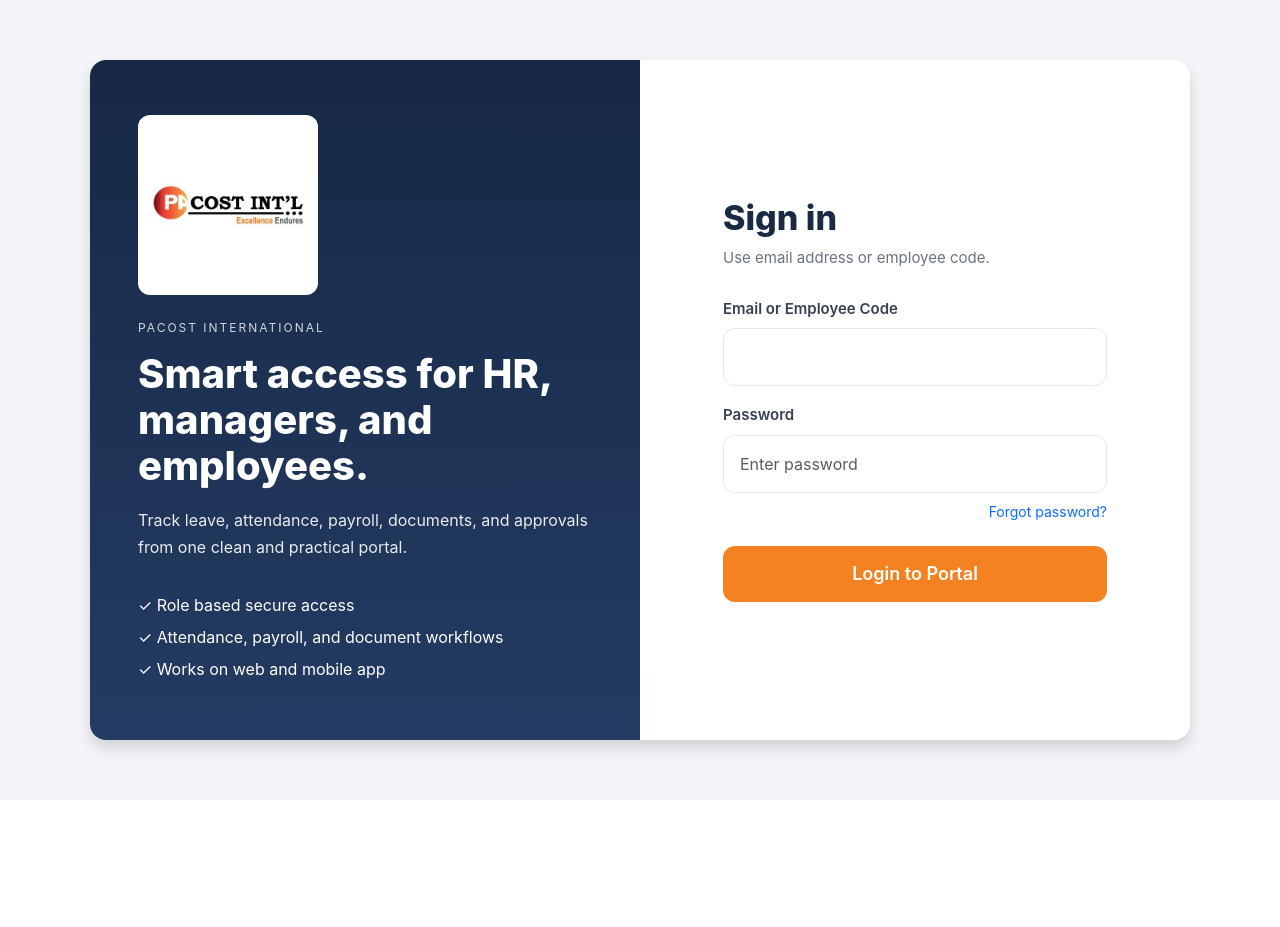
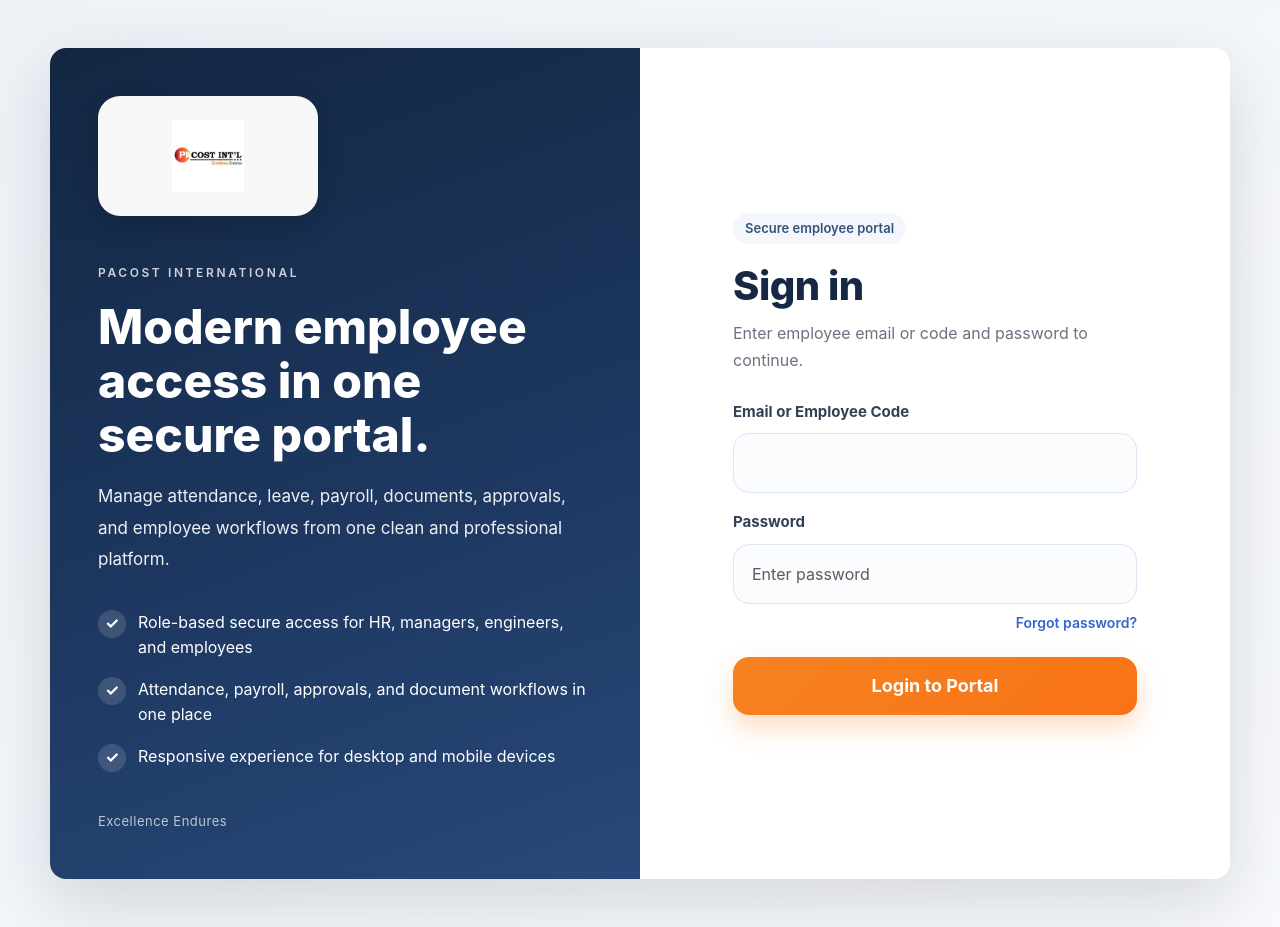
Before and after one commit to evilgenious486-blip/employee-portal, a Flask app: page /login in a window 1280 px wide. Before the commit the page ends 763 px from the top, so only its background shows below. Run offline with Flask 3, Linux system fonts and the light colour scheme.

Commit message:
Replace login page with modern design

```diff
--- a/templates/login.html
+++ b/templates/login.html
@@ -2,47 +2,76 @@
 {% set title = "Login" %}
 
 {% block public_content %}
-<div class="container-fluid min-vh-100 d-flex align-items-center justify-content-center py-4" style="background:#f3f5f9;">
-  <div class="row g-0 shadow rounded-4 overflow-hidden" style="max-width:1100px; width:100%; background:#ffffff; min-height:680px;">
+<div class="container-fluid min-vh-100 d-flex align-items-center justify-content-center py-4 py-lg-5" style="background:linear-gradient(135deg,#eef2f7 0%,#f7f9fc 100%);">
+  <div class="row g-0 rounded-4 overflow-hidden shadow-lg" style="max-width:1180px; width:100%; background:#ffffff; min-height:720px; box-shadow:0 24px 70px rgba(15,23,42,.14) !important;">
 
-    <div class="col-lg-6 d-none d-lg-flex flex-column justify-content-center p-5 text-white" style="background:linear-gradient(180deg,#162844 0%,#243b63 100%);">
-      <div class="mb-4">
-        <img src="{{ url_for('static', filename='images/pacost_logo.png') }}" alt="Pacost Logo" style="max-width:180px; height:auto; background:#fff; padding:10px; border-radius:12px;">
+    <div class="col-lg-6 d-none d-lg-flex flex-column justify-content-between p-5 text-white position-relative"
+         style="background:linear-gradient(160deg,#132742 0%,#1d3760 55%,#294879 100%);">
+      <div>
+        <div class="d-inline-flex align-items-center justify-content-center mb-5"
+             style="width:220px; min-height:120px; background:rgba(255,255,255,.97); border-radius:22px; padding:22px; box-shadow:0 10px 28px rgba(0,0,0,.16);">
+          <img src="{{ url_for('static', filename='images/pacost_logo.png') }}"
+               alt="Pacost Logo"
+               style="max-width:100%; max-height:72px; width:auto; height:auto; object-fit:contain; display:block;">
         </div>
 
-      <div style="font-size:12px; letter-spacing:2px; opacity:.8; margin-bottom:14px;">
+        <div style="font-size:12px; letter-spacing:2.6px; opacity:.78; margin-bottom:18px; font-weight:600;">
           PACOST INTERNATIONAL
         </div>
 
-      <h1 style="font-size:40px; line-height:1.15; font-weight:800; margin-bottom:18px;">
-        Smart access for HR, managers, and employees.
+        <h1 style="font-size:48px; line-height:1.12; font-weight:800; margin-bottom:20px; max-width:520px;">
+          Modern employee access in one secure portal.
         </h1>
 
-      <p style="font-size:16px; line-height:1.7; opacity:.9; max-width:470px; margin-bottom:28px;">
-        Track leave, attendance, payroll, documents, and approvals from one clean and practical portal.
+        <p style="font-size:17px; line-height:1.85; opacity:.92; max-width:500px; margin-bottom:34px;">
+          Manage attendance, leave, payroll, documents, approvals, and employee workflows from one clean and professional platform.
         </p>
 
-      <div style="font-size:16px; line-height:2;">
-        <div>✓ Role based secure access</div>
-        <div>✓ Attendance, payroll, and document workflows</div>
-        <div>✓ Works on web and mobile app</div>
+        <div style="display:grid; gap:16px; max-width:500px;">
+          <div style="display:flex; align-items:flex-start; gap:12px; font-size:16px; line-height:1.6;">
+            <span style="display:inline-flex; align-items:center; justify-content:center; min-width:28px; height:28px; border-radius:50%; background:rgba(255,255,255,.14); font-weight:700;">✓</span>
+            <span>Role-based secure access for HR, managers, engineers, and employees</span>
+          </div>
+          <div style="display:flex; align-items:flex-start; gap:12px; font-size:16px; line-height:1.6;">
+            <span style="display:inline-flex; align-items:center; justify-content:center; min-width:28px; height:28px; border-radius:50%; background:rgba(255,255,255,.14); font-weight:700;">✓</span>
+            <span>Attendance, payroll, approvals, and document workflows in one place</span>
+          </div>
+          <div style="display:flex; align-items:flex-start; gap:12px; font-size:16px; line-height:1.6;">
+            <span style="display:inline-flex; align-items:center; justify-content:center; min-width:28px; height:28px; border-radius:50%; background:rgba(255,255,255,.14); font-weight:700;">✓</span>
+            <span>Responsive experience for desktop and mobile devices</span>
+          </div>
         </div>
       </div>
 
-    <div class="col-lg-6 d-flex align-items-center">
-      <div class="w-100 p-4 p-md-5" style="max-width:480px; margin:0 auto;">
-        <h2 style="font-size:34px; font-weight:800; color:#1b2a44; margin-bottom:8px;">
+      <div style="margin-top:40px; font-size:13px; opacity:.7; letter-spacing:.5px;">
+        Excellence Endures
+      </div>
+    </div>
+
+    <div class="col-lg-6 d-flex align-items-center" style="background:#ffffff;">
+      <div class="w-100 px-4 px-md-5 py-5" style="max-width:500px; margin:0 auto;">
+        <div class="d-lg-none text-center mb-4">
+          <img src="{{ url_for('static', filename='images/pacost_logo.png') }}" alt="Pacost Logo" style="max-width:150px; height:auto;">
+        </div>
+
+        <div class="mb-4">
+          <div style="display:inline-flex; align-items:center; gap:8px; padding:6px 12px; background:#f3f7fc; color:#36527a; border-radius:999px; font-size:13px; font-weight:600; margin-bottom:18px;">
+            Secure employee portal
+          </div>
+
+          <h2 style="font-size:40px; font-weight:800; color:#162844; margin-bottom:10px; letter-spacing:-.5px;">
             Sign in
           </h2>
 
-        <p style="font-size:15px; color:#6b7280; margin-bottom:26px;">
-          Use email address or employee code.
+          <p style="font-size:16px; color:#6b7280; margin-bottom:0; line-height:1.7;">
+            Enter employee email or code and password to continue.
           </p>
+        </div>
 
         {% with messages = get_flashed_messages(with_categories=true) %}
           {% if messages %}
             {% for category, message in messages %}
-              <div class="alert {% if category == 'success' %}alert-success{% elif category == 'warning' %}alert-warning{% else %}alert-light border{% endif %} rounded-3 mb-3" role="alert" style="font-size:15px;">
+              <div class="alert {% if category == 'success' %}alert-success{% elif category == 'warning' %}alert-warning{% else %}alert-light border{% endif %} rounded-4 mb-3" role="alert" style="font-size:15px; padding:14px 16px;">
                 {{ message }}
               </div>
             {% endfor %}
@@ -50,14 +79,14 @@
         {% endwith %}
 
         {% if error %}
-          <div class="alert alert-danger rounded-3 mb-3" role="alert" style="font-size:15px;">
+          <div class="alert alert-danger rounded-4 mb-3" role="alert" style="font-size:15px; padding:14px 16px;">
             {{ error }}
           </div>
         {% endif %}
 
         <form method="POST" action="{{ url_for('login') }}">
           <div class="mb-3">
-            <label for="identifier" class="form-label" style="font-size:15px; font-weight:600; color:#374151;">
+            <label for="identifier" class="form-label" style="font-size:15px; font-weight:700; color:#334155; margin-bottom:10px;">
               Email or Employee Code
             </label>
             <input
@@ -66,12 +95,13 @@
               id="identifier"
               name="identifier"
               required
-  style="height:58px; font-size:16px; border-radius:12px;"
+              autocomplete="username"
+              style="height:60px; font-size:16px; border-radius:16px; border:1px solid #dbe4f0; background:#fbfcfe; padding:0 18px; box-shadow:none;"
             >
           </div>
 
           <div class="mb-2">
-            <label for="password" class="form-label" style="font-size:15px; font-weight:600; color:#374151;">
+            <label for="password" class="form-label" style="font-size:15px; font-weight:700; color:#334155; margin-bottom:10px;">
               Password
             </label>
             <input
@@ -81,18 +111,19 @@
               name="password"
               placeholder="Enter password"
               required
-              style="height:58px; font-size:16px; border-radius:12px;"
+              autocomplete="current-password"
+              style="height:60px; font-size:16px; border-radius:16px; border:1px solid #dbe4f0; background:#fbfcfe; padding:0 18px; box-shadow:none;"
             >
           </div>
 
-          <div class="d-flex justify-content-end mb-4">
-            <a href="{{ url_for('forgot_password') }}" style="font-size:14px; text-decoration:none;">Forgot password?</a>
+          <div class="d-flex justify-content-end align-items-center mb-4 mt-2">
+            <a href="{{ url_for('forgot_password') }}" style="font-size:14px; font-weight:600; color:#3366cc; text-decoration:none;">Forgot password?</a>
           </div>
 
           <button
             type="submit"
             class="btn w-100"
-            style="height:56px; font-size:18px; font-weight:600; background:#f58220; color:#fff; border:none; border-radius:12px;"
+            style="height:58px; font-size:18px; font-weight:700; background:linear-gradient(135deg,#f58220 0%,#f97316 100%); color:#fff; border:none; border-radius:16px; box-shadow:0 12px 26px rgba(245,130,32,.28);"
           >
             Login to Portal
           </button>
```
Lines whose indentation alone changed are shown as unchanged.
